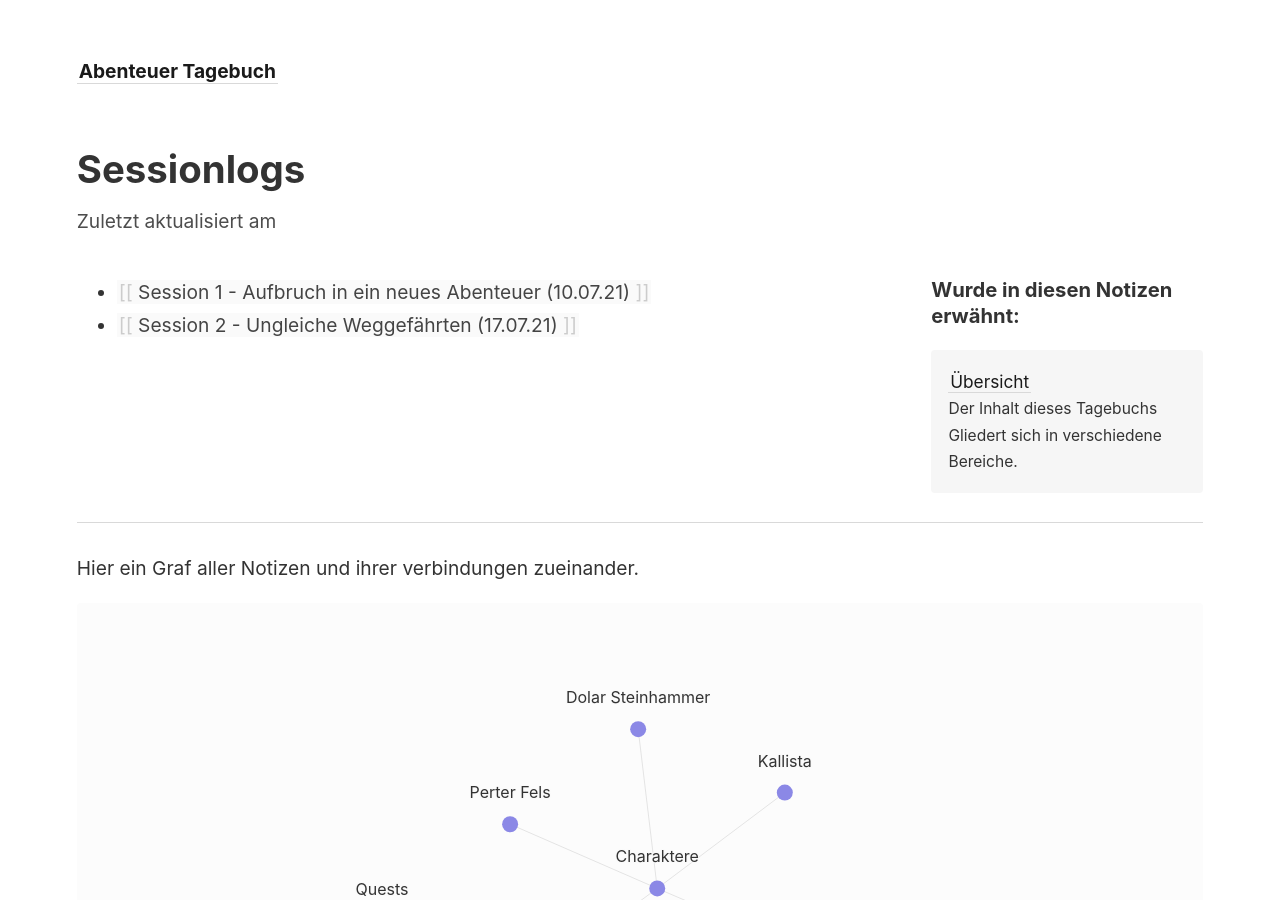
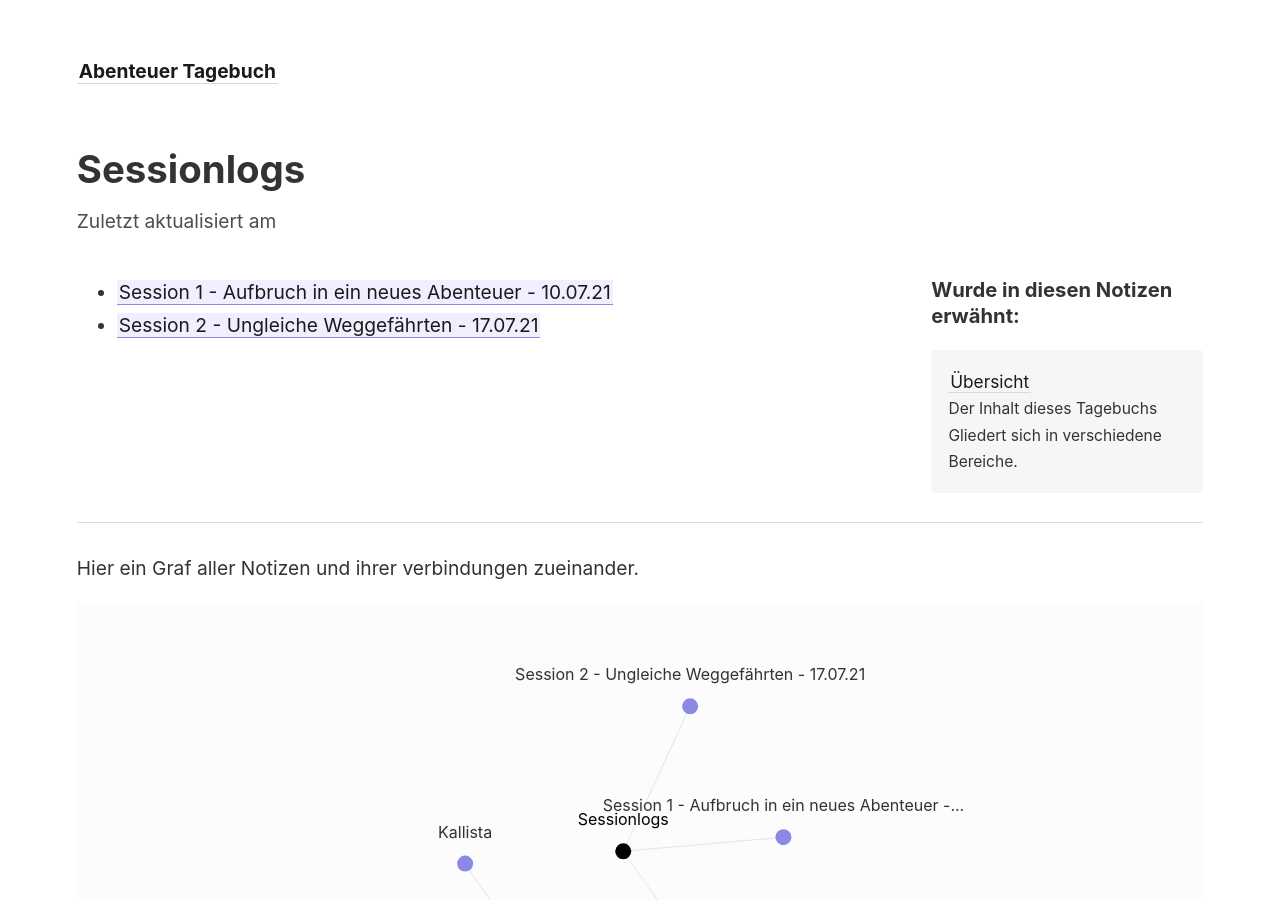
Before and after one commit to Julez404/steindorf_log, a Jekyll site: the page built from _notes/Sessionlogs.md, in a window 1280 px wide and 900 px high. Built offline with Jekyll 4.4.1, drawn with Linux system fonts in a browser that asks for light colours; some of the changed text lies outside the part shown.

Commit message:
Fix Sessionlog links

```diff
--- /dev/null
+++ b/_notes/Session 1 - Aufbruch in ein neues Abenteuer - 10.07.21.md
@@ -0,0 +1,3 @@
+---
+title: Session 1 - Aufbruch in ein neues Abenteuer - 10.07.21
+---
--- a/_notes/Sessionlogs.md
+++ b/_notes/Sessionlogs.md
@@ -2,5 +2,5 @@
 title: Sessionlogs
 ---
 
-* [[Session 1 - Aufbruch in ein neues Abenteuer (10.07.21)]]
-* [[Session 2 - Ungleiche Weggefährten (17.07.21)]]
+* [[Session 1 - Aufbruch in ein neues Abenteuer - 10.07.21]]
+* [[Session 2 - Ungleiche Weggefährten - 17.07.21]]
```
Also changed, not shown: _notes/Session 1 - Aufbruch in ein neues Abenteuer (10.07.21).md (deleted, +0 -3 lines), _notes/Session 2 - Ungleiche Weggefährten  - 17.07.21.md (added, +11 -0 lines), _notes/Session 2 - Ungleiche Weggefährten (17.07.21).md (deleted, +0 -11 lines).
